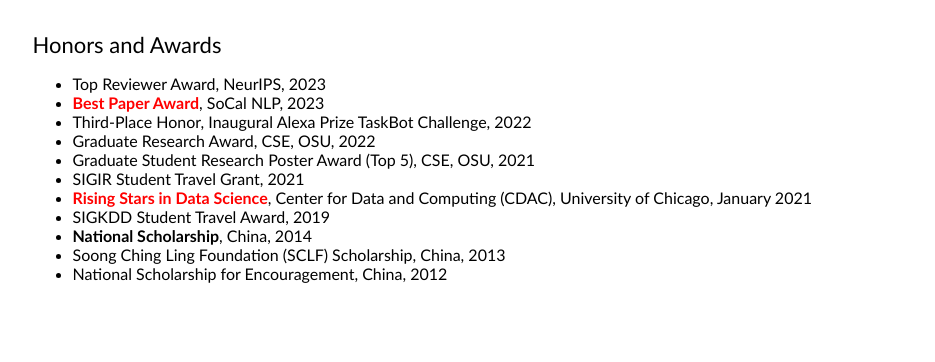
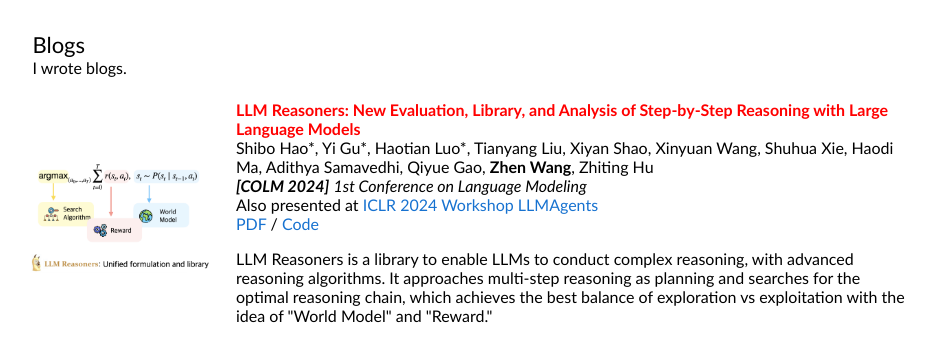
Before and after one commit to zhenwang9102/zhenwang9102.github.io, a Jekyll site: the page page_posts.html, which Jekyll copies as it is, in a window 1280 px wide. Shown: the top 362 px of the page, without its empty margins (180-1115 px from the left). Built offline with Jekyll 4.4.1, drawn with Linux system fonts in a browser that asks for light colours.

Commit message:
Update page_posts.html

```diff
--- a/page_posts.html
+++ b/page_posts.html
@@ -38,46 +38,33 @@
         <table style="width:100%;border:0px;border-spacing:0px;border-collapse:separate;margin-right:auto;margin-left:auto;">
           <tr>
             <td style="padding:2.5%;width:100%;vertical-align:middle">
-              <h2>Honors and Awards</h2>
-              <ul>
-                <li>
-                  Top Reviewer Award, NeurIPS, 2023
-                </li>
-                <li>
-                  <a style="color:red"><b>Best Paper Award</b></a>, SoCal NLP, 2023
-                </li>
-                <li>
-                  Third-Place Honor, Inaugural Alexa Prize TaskBot Challenge, 2022
-                </li>
-                <li>
-                  Graduate Research Award, CSE, OSU, 2022
-                </li>
-                <li>
-                  Graduate Student Research Poster Award (Top 5), CSE, OSU, 2021
-                </li>
-                <li>
-                  SIGIR Student Travel Grant, 2021
-                </li>
-                <li>
-                  <a href="https://datascience.uchicago.edu/research/postdoctoral-programs/rising-stars/2021/" style="color:red"><b>Rising Stars in Data Science</b></a>, Center for Data and Computing (CDAC), University of Chicago, January 2021
-                </li>
-                <li>
-                  SIGKDD Student Travel Award, 2019
-                </li>
-                <li>
-                  <b>National Scholarship</b>, China, 2014
-                </li>
-                <li>
-                  Soong Ching Ling Foundation (SCLF) Scholarship, China, 2013
-                </li>
-                <li>
-                  National Scholarship for Encouragement, China, 2012
-                </li>
-              </ul>
+              <h2>Blogs</h2>
+              <br>
+              I wrote blogs.
             </td>
           </tr>
         </table>
 
+
+        <table style="width:100%;border:0px;border-spacing:0px;border-collapse:separate;margin-right:auto;margin-left:auto;">
+          <tr>
+            <td style="padding:20px;width:25%;vertical-align:middle;">
+              <img src="/images/fig_llm-reasoner_colm2024.png" alt="llm-reasoners_colm2024" width="180" height="auto" style="border-style: none">
+            </td>
+            <td style="width:75%;vertical-align:middle;">
+              <h3><a href="https://arxiv.org/abs/2404.05221" style="color:red">LLM Reasoners: New Evaluation, Library, and Analysis of Step-by-Step Reasoning with Large Language Models</a></h3>
+              <br>
+              Shibo Hao*, Yi Gu*, Haotian Luo*, Tianyang Liu, Xiyan Shao, Xinyuan Wang, Shuhua Xie, Haodi Ma, Adithya Samavedhi, Qiyue Gao, <b>Zhen Wang</b>, Zhiting Hu
+              <br>
+              <em><b>[COLM 2024]</b></em> <i>1st Conference on Language Modeling</i>
+              <br>
+              Also presented at <a href="https://llmagents.github.io/">ICLR 2024 Workshop LLMAgents</a>
+              <br>
+              <a href="https://arxiv.org/pdf/2404.05221">PDF</a> / <a href="https://github.com/maitrix-org/llm-reasoners">Code</a>
+              <p>LLM Reasoners is a library to enable LLMs to conduct complex reasoning, with advanced reasoning algorithms. It approaches multi-step reasoning as planning and searches for the optimal reasoning chain, which achieves the best balance of exploration vs exploitation with the idea of "World Model" and "Reward."</p>
+            </td>
+          </tr>
+        </table>
 
 
       </td>
```
